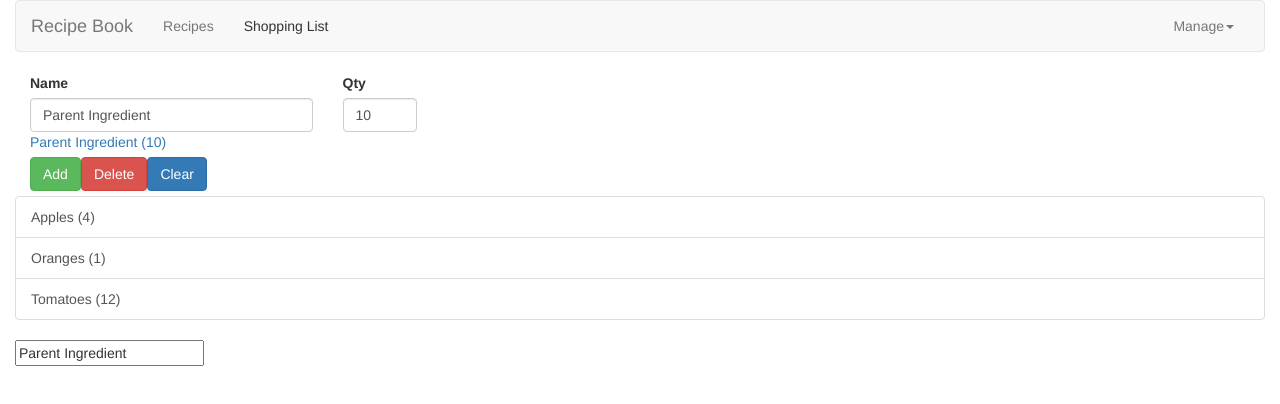
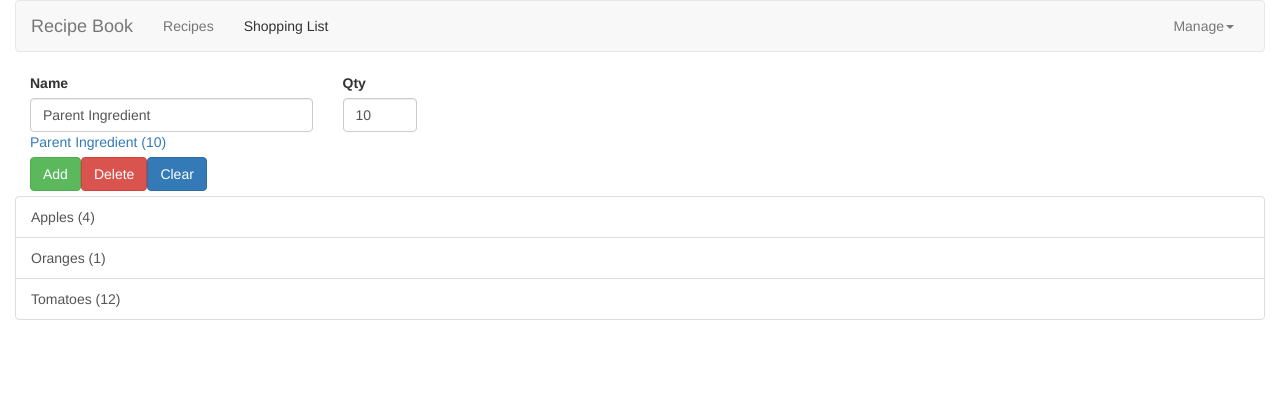
Before and after one commit to wase932/Angular4WithMaxMil, an Angular app: page / in a window 1280 px wide. Both pictures are taken after a click on the link "Shopping List". Shown: the top 404 px of the page. Built offline with nearby package versions, Linux system fonts and the light colour scheme.

Commit message:
Minor - Cleaned up Shopping List VIew

```diff
--- a/src/app/shopping-list/shopping-list.component.html
+++ b/src/app/shopping-list/shopping-list.component.html
@@ -12,7 +12,4 @@
     </a>
     </div>
   </div>
-  <div class="row">
-    <input type="text" [(ngModel)]="ParentIngredient.name">
-  </div>
 </div>
```
